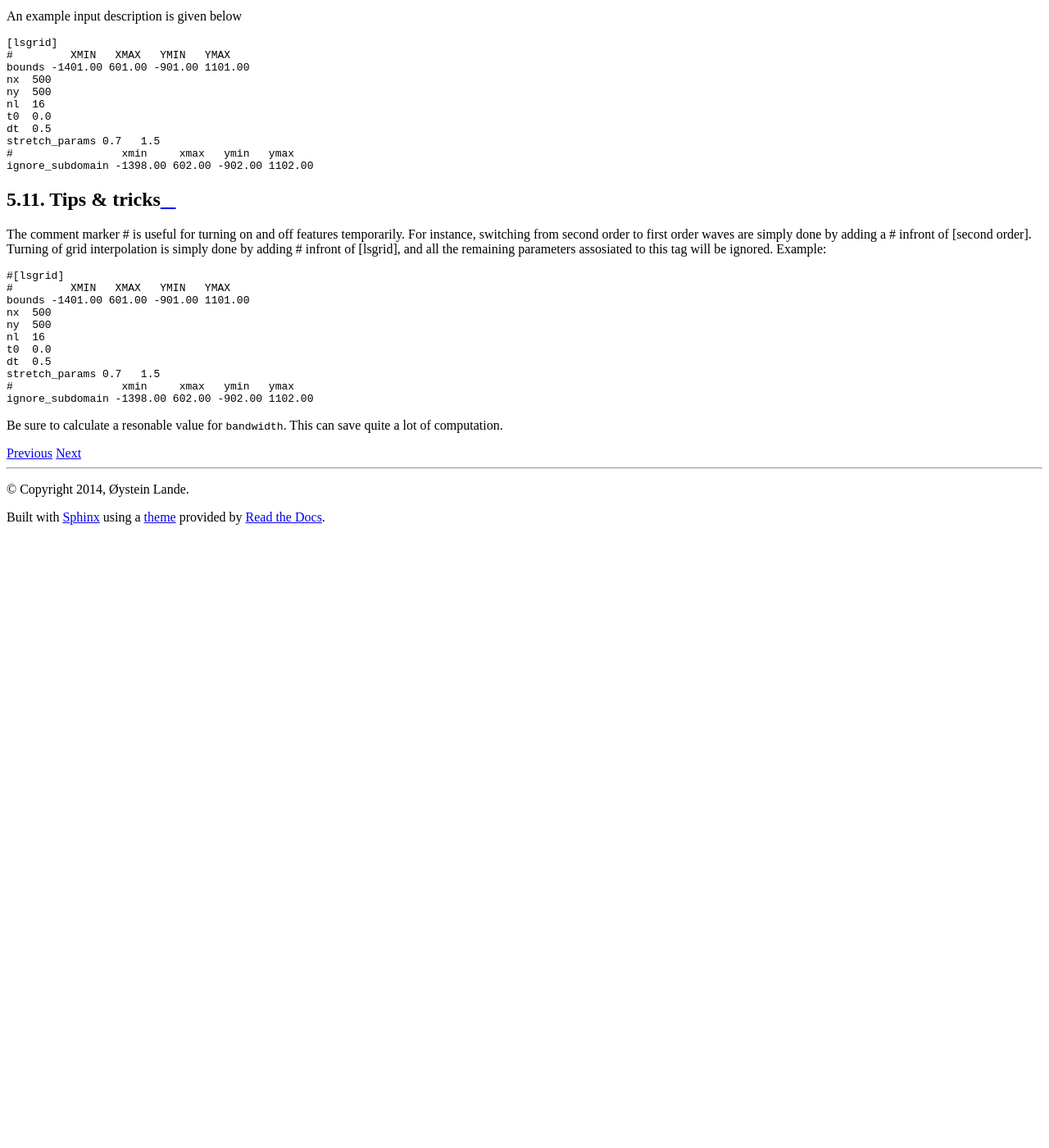
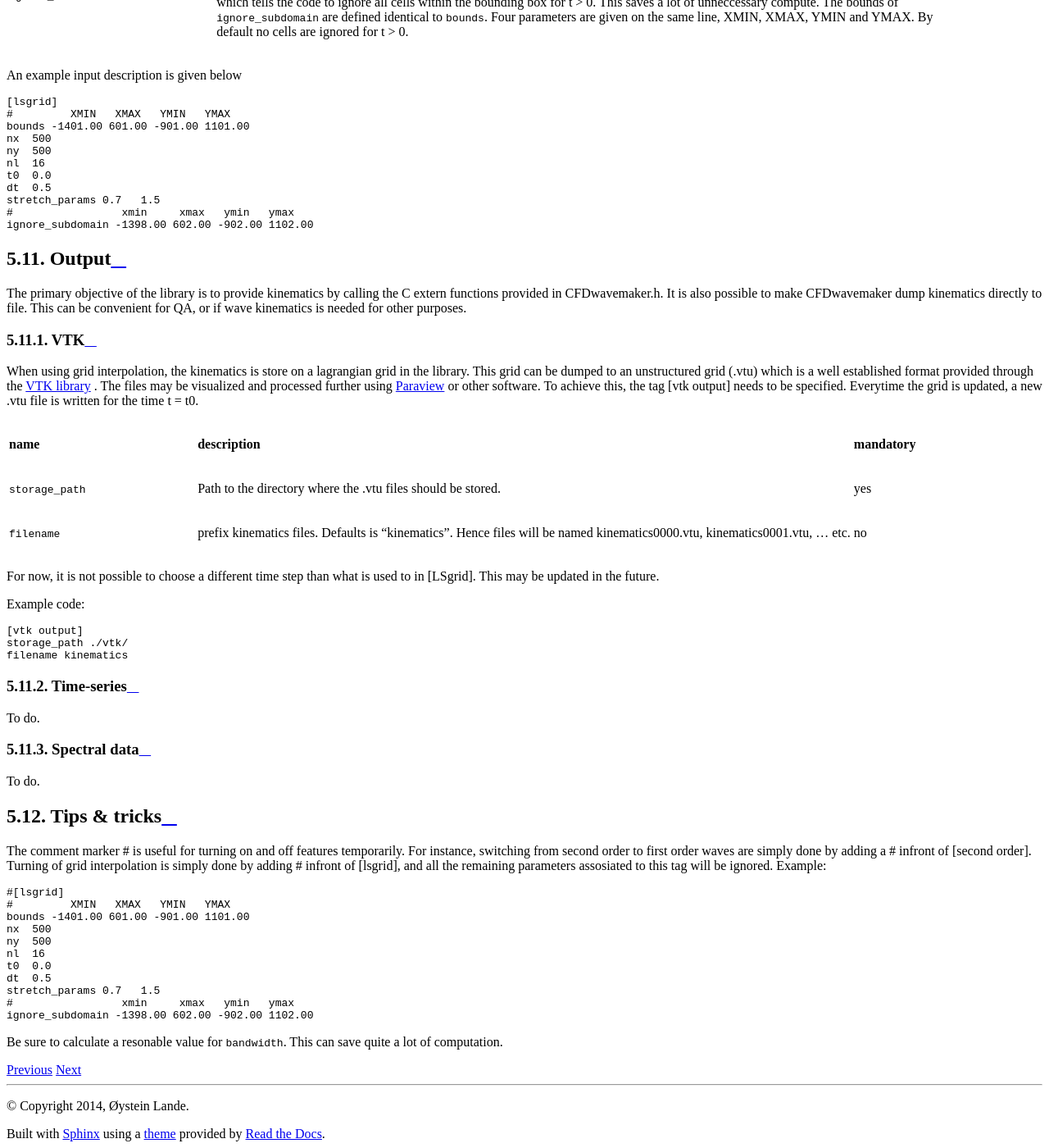
Before and after one commit to oystelan/CFDwavemaker, a Sphinx documentation site: the page built from docs/source/inputfile_description.rst, in a window 1280 px wide and 1400 px high, scrolled down 8107 px. Shown: the whole window at 82% size. Built offline with Sphinx 7.4.7 and the Read the Docs theme 2.0.0, drawn with Linux system fonts in a browser that asks for light colours; formulas are drawn with MathJax 3; cross-references to code outside the pages are shown as plain code; before the commit the page ends 8755 px from its top, so only the background shows below that; some of the changed text lies outside the part shown.

Commit message:
added [vtk output] to inputfilereaderv3

```diff
--- a/docs/source/inputfile_description.rst
+++ b/docs/source/inputfile_description.rst
@@ -451,6 +451,58 @@
   ignore_subdomain -1398.00 602.00 -902.00 1102.00
 
 
+Output
+------
+
+The primary objective of the library is to provide kinematics by calling the C extern functions provided in CFDwavemaker.h.
+It is also possible to make CFDwavemaker dump kinematics directly to file. This can be convenient for QA, or if wave kinematics is needed for other purposes.
+
+VTK
+...
+
+When using grid interpolation, the kinematics is store on a lagrangian grid in the library. This grid can be dumped to an unstructured grid (.vtu) which is a well established format provided through the `VTK library`_ . The files may be visualized and processed further using `Paraview`_ or other software.
+To achieve this, the tag [vtk output] needs to be specified.
+Everytime the grid is updated, a new .vtu file is written for the time t = t0.
+
+.. list-table::
+    :widths: 20 70 10
+
+    * - **name**
+      - **description**
+      - **mandatory**
+    * - ``storage_path``
+      - Path to the directory where the .vtu files should be stored.
+      - yes
+    * - ``filename``
+      - prefix kinematics files. Defaults is "kinematics". Hence files will be named kinematics0000.vtu, kinematics0001.vtu, ... etc.
+      - no
+
+For now, it is not possible to choose a different time step than what is used to in [LSgrid]. This may be updated in the future.
+
+.. _`VTK library`: http://www.vtk.org
+.. _`Paraview`: http://www.paraview.org
+
+
+Example code:
+
+.. code-block:: none
+
+  [vtk output]
+  storage_path ./vtk/
+  filename kinematics
+
+
+
+Time-series
+...........
+
+To do.
+
+Spectral data
+.............
+
+To do.
+
 
 Tips & tricks
 -------------
--- a/docs/source/theory.rst
+++ b/docs/source/theory.rst
@@ -14,7 +14,7 @@
 .. _`Wikipedia`: https://en.wikipedia.org/wiki/Airy_wave_theory
 
 
-Second order Potential Wave Theory
+Second order potential wave theory
 ..................................
 
 Second order wave theory
@@ -33,7 +33,7 @@
 
 Wave maker theory is generally useful, especially if you want to replicate something which has been generated in a tank.
 
-Piston Wavemaker Theory
+Piston wavemaker theory
 .......................
 
 Reference is made to the Kennard1949 (Ref. :cite:`kennard1949generation`). The input is time series of horizontal paddle movement.
```
Also changed, not shown: 8 other files.
